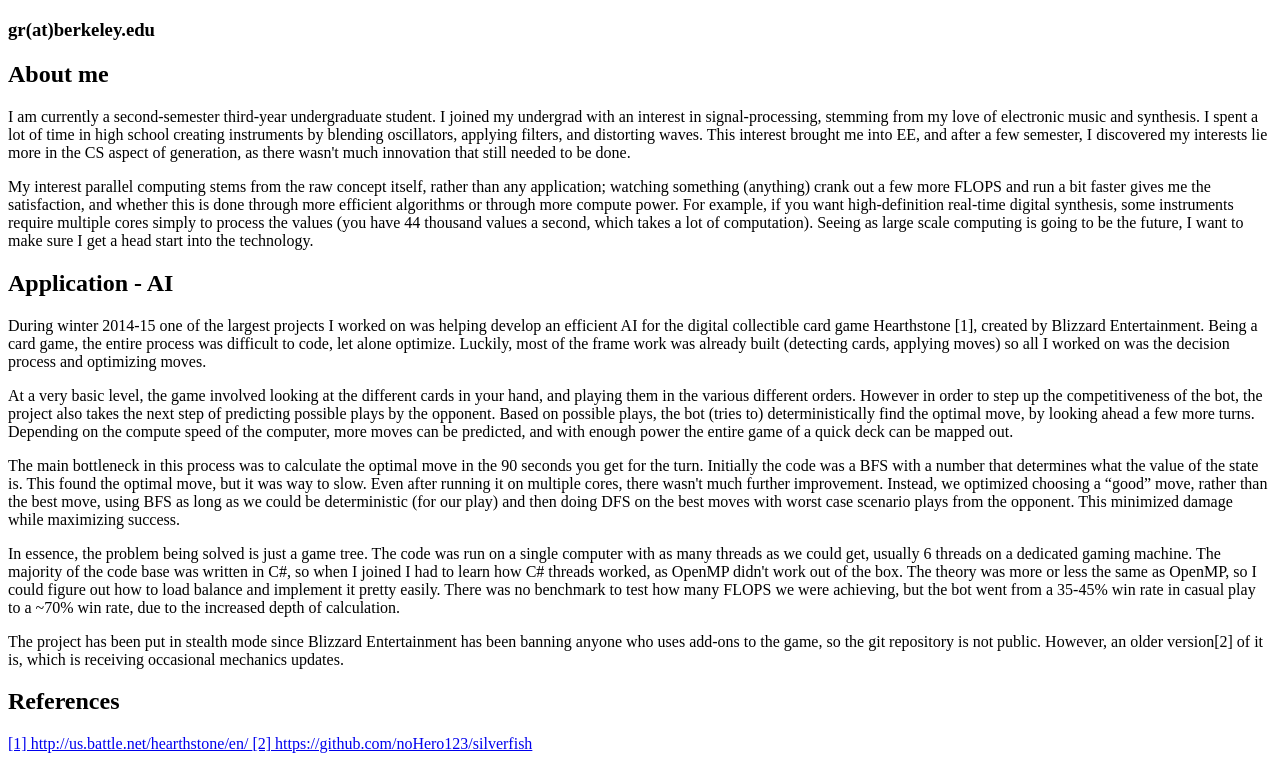
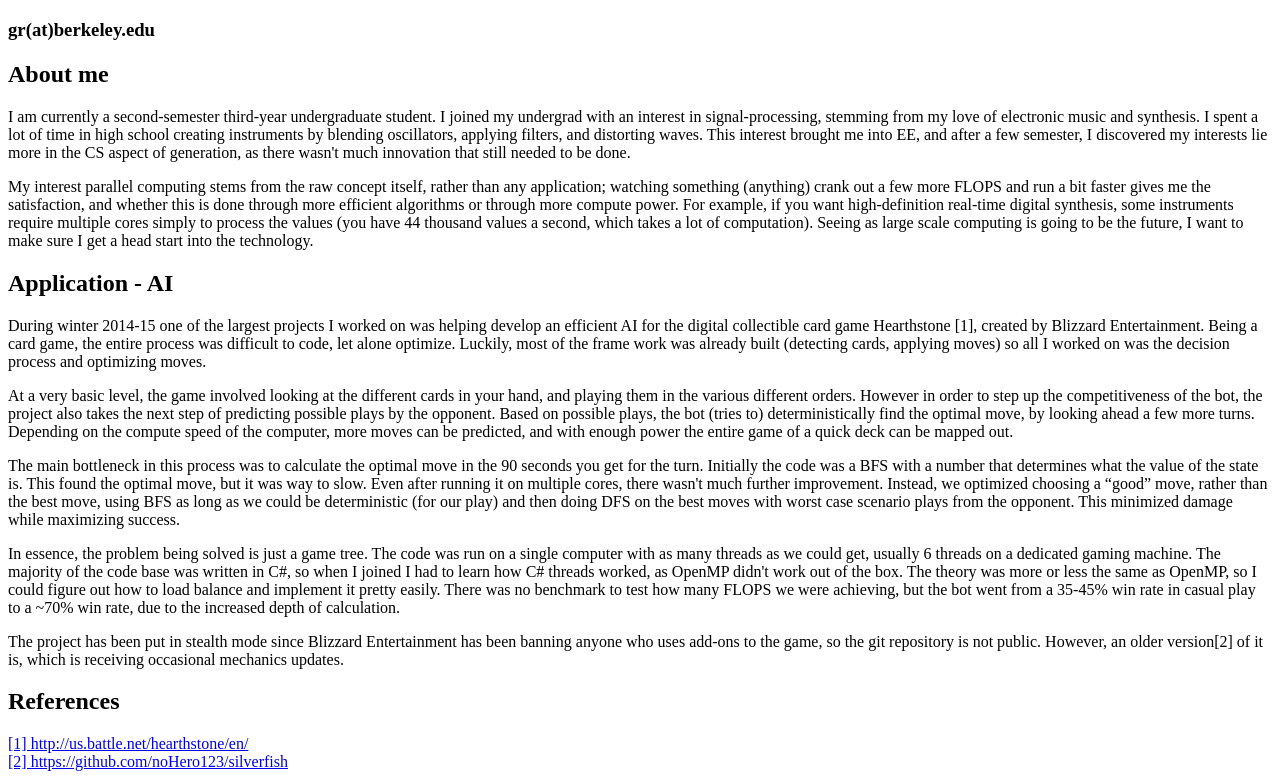
Before and after one commit to flaggstron/cs267-hw0, a plain HTML site: page index.html in a window 1280 px wide. Shown: the part 61-840 px from the top of the page. Drawn offline with Linux system fonts and the light colour scheme.

Commit message:
hyperlink stuff

```diff
--- a/index.html
+++ b/index.html
@@ -25,7 +25,7 @@
 
 <p>The project has been put in stealth mode since Blizzard Entertainment has been banning anyone who uses add-ons to the game, so the git repository is not public. However, an older version[2] of it is, which is receiving occasional mechanics updates.</p>
 <h2>References</h2>
-<a href="http://us.battle.net/hearthstone/en/">[1] http://us.battle.net/hearthstone/en/ </a>
+<a href="http://us.battle.net/hearthstone/en/">[1] http://us.battle.net/hearthstone/en/ </a><br>
 <a href="https://github.com/noHero123/silverfish">[2] https://github.com/noHero123/silverfish</a>
 
 </body>
```
